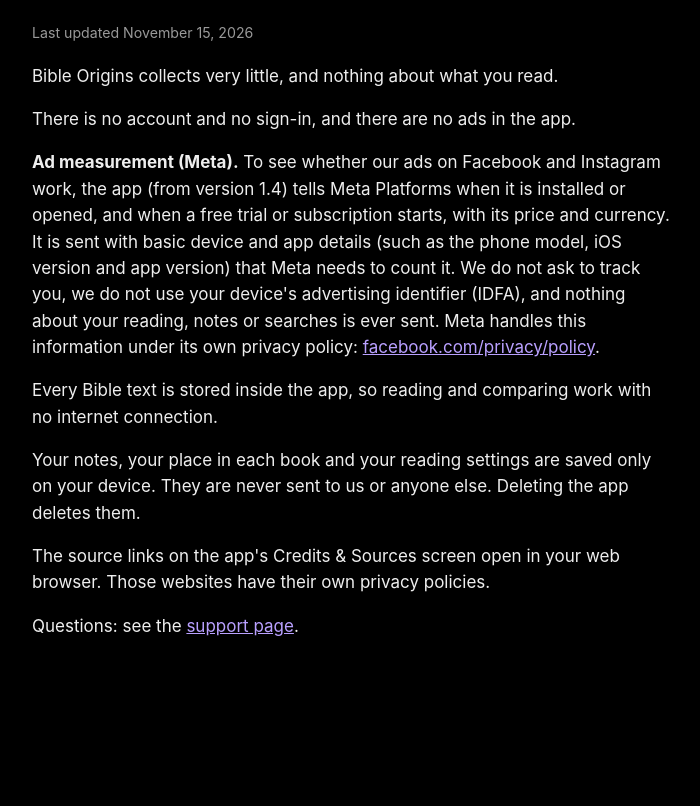
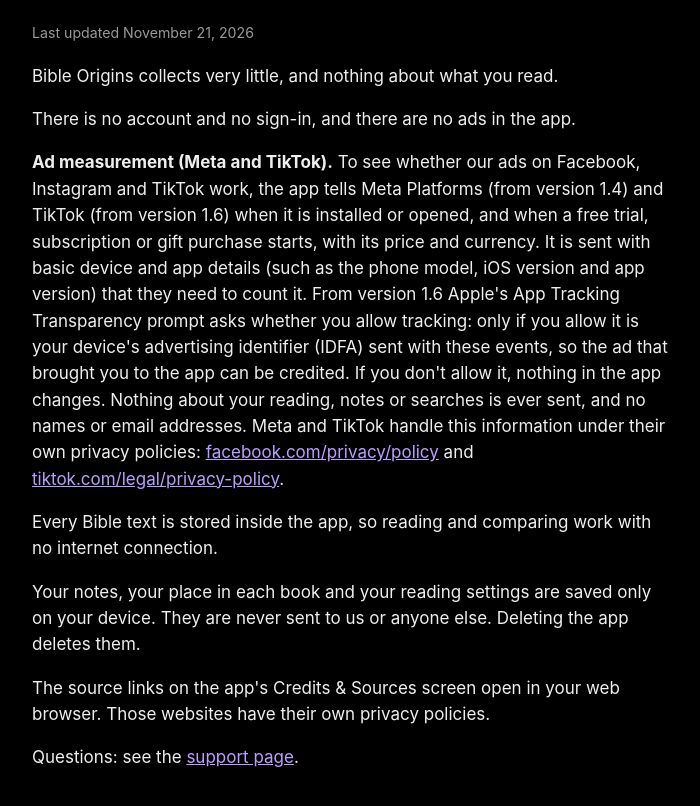
Before and after one commit to bbords/bible-origins-site, a plain HTML site: page privacy.html in a window 1280 px wide. Shown: the part 96-902 px from the top of the page, without its empty margins (288-988 px from the left). Before the commit the page ends 800 px from the top, so only its background shows below. Drawn offline with Linux system fonts and the light colour scheme.

Commit message:
Privacy policy: TikTok and App Tracking Transparency (1.6)

```diff
--- a/privacy.html
+++ b/privacy.html
@@ -3,10 +3,10 @@
 <title>Bible Origins · Privacy Policy</title>
 <style>body{font:17px/1.55 -apple-system,system-ui,sans-serif;max-width:640px;margin:40px auto;padding:0 18px;background:#000;color:#eee}h1{font-family:Georgia,serif}a{color:#B9A0FF}small{color:#999}</style></head>
 <body><h1>Bible Origins: Privacy Policy</h1>
-<p><small>Last updated November 15, 2026</small></p>
+<p><small>Last updated November 21, 2026</small></p>
 <p>Bible Origins collects very little, and nothing about what you read.</p>
 <p>There is no account and no sign-in, and there are no ads in the app.</p>
-<p><strong>Ad measurement (Meta).</strong> To see whether our ads on Facebook and Instagram work, the app (from version 1.4) tells Meta Platforms when it is installed or opened, and when a free trial or subscription starts, with its price and currency. It is sent with basic device and app details (such as the phone model, iOS version and app version) that Meta needs to count it. We do not ask to track you, we do not use your device's advertising identifier (IDFA), and nothing about your reading, notes or searches is ever sent. Meta handles this information under its own privacy policy: <a href="https://www.facebook.com/privacy/policy/">facebook.com/privacy/policy</a>.</p>
+<p><strong>Ad measurement (Meta and TikTok).</strong> To see whether our ads on Facebook, Instagram and TikTok work, the app tells Meta Platforms (from version 1.4) and TikTok (from version 1.6) when it is installed or opened, and when a free trial, subscription or gift purchase starts, with its price and currency. It is sent with basic device and app details (such as the phone model, iOS version and app version) that they need to count it. From version 1.6 Apple's App Tracking Transparency prompt asks whether you allow tracking: only if you allow it is your device's advertising identifier (IDFA) sent with these events, so the ad that brought you to the app can be credited. If you don't allow it, nothing in the app changes. Nothing about your reading, notes or searches is ever sent, and no names or email addresses. Meta and TikTok handle this information under their own privacy policies: <a href="https://www.facebook.com/privacy/policy/">facebook.com/privacy/policy</a> and <a href="https://www.tiktok.com/legal/page/us/privacy-policy/en">tiktok.com/legal/privacy-policy</a>.</p>
 <p>Every Bible text is stored inside the app, so reading and comparing work with no internet connection.</p>
 <p>Your notes, your place in each book and your reading settings are saved only on your device. They are never sent to us or anyone else. Deleting the app deletes them.</p>
 <p>The source links on the app's Credits &amp; Sources screen open in your web browser. Those websites have their own privacy policies.</p>
```
